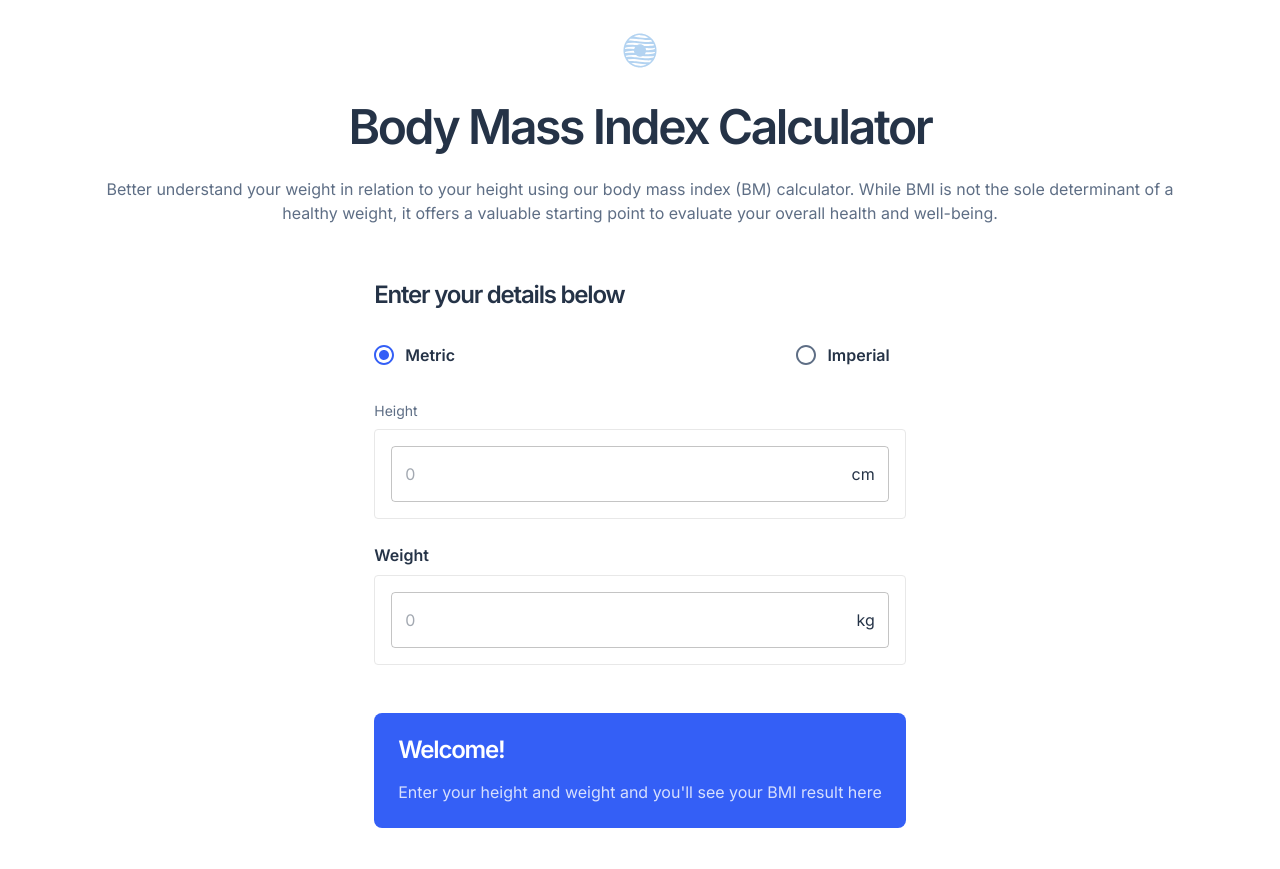
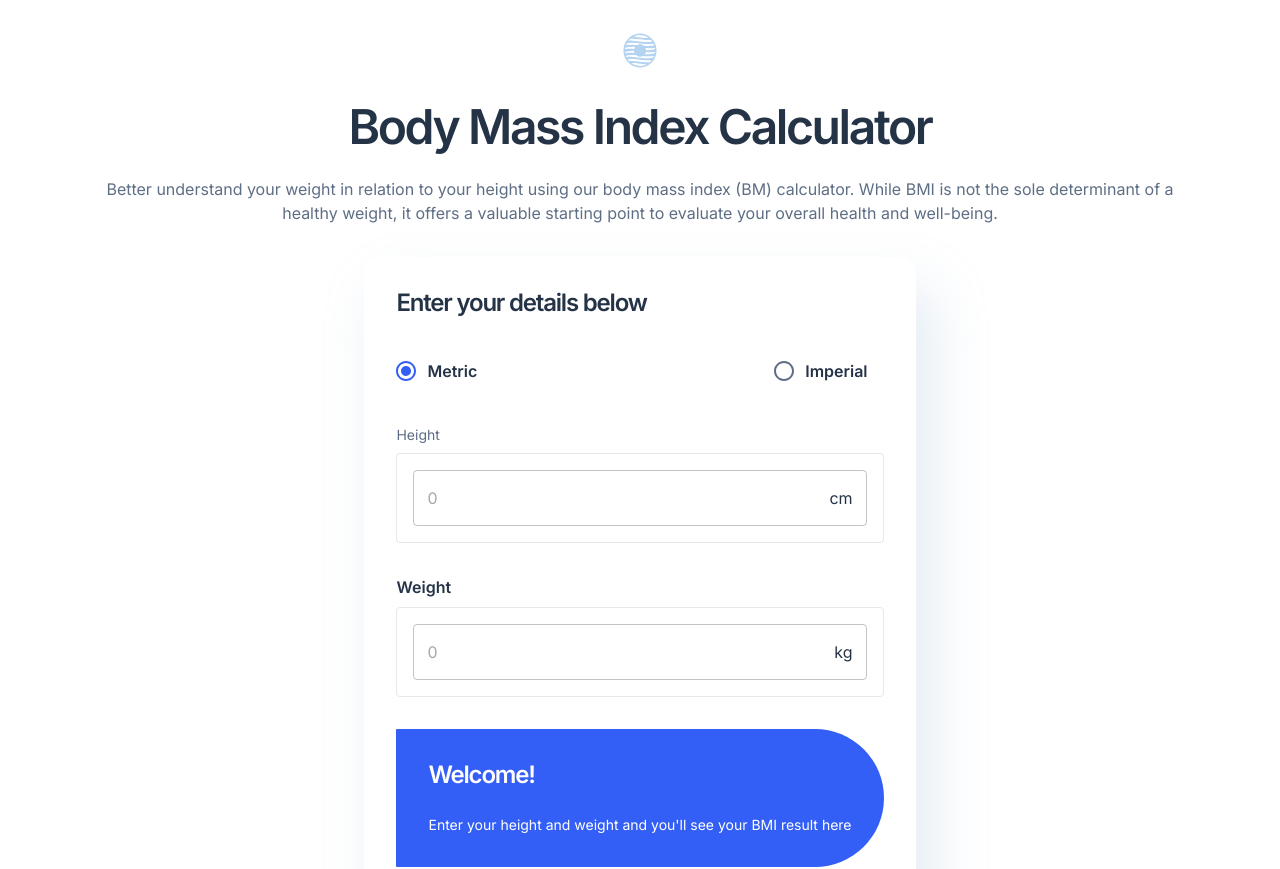
Before and after one commit to haipinggong/bmi-calculator, a React (Vite) app: page / in a window 1280 px wide. Shown: the top 869 px of the page. Built offline with nearby package versions, Linux system fonts and the light colour scheme.

Commit message:
Adjust Form styling

```diff
--- a/src/components/Hero/Form/Form.styles.ts
+++ b/src/components/Hero/Form/Form.styles.ts
@@ -1,13 +1,18 @@
 import type { SxProps, Theme } from "@mui/material";
 
 export const styles: Record<string, SxProps<Theme>> = {
-  formContainer: {
+  formContainer: (theme) => ({
     display: "flex",
     flexDirection: "column",
     gap: 3,
     padding: 3,
     borderRadius: 4,
-  },
+    boxShadow: "16px 32px 56px rgba(143, 174, 207, 0.25)",
+    [theme.breakpoints.up("sm")]: {
+      padding: 4,
+      gap: 4,
+    },
+  }),
   radioGroup: {
     display: "flex",
     gap: 3,
@@ -16,27 +21,16 @@ export const styles: Record<string, SxProps<Theme>> = {
   radioLabel: (theme) => ({
     fontWeight: theme.typography.fontWeightSemiBold,
   }),
-  resultSection: {
-    backgroundColor: "#345FF6",
-    borderRadius: 2,
-    padding: 3,
-    marginTop: 3,
-  },
-  resultTitle: {
-    color: "#fff",
-    fontFamily: "Inter",
-    fontSize: "24px",
-    fontWeight: 600,
-    lineHeight: "110%",
-    letterSpacing: "-1.2px",
-    marginBottom: 2,
-  },
-  resultDescription: {
-    color: "#fff",
-    fontFamily: "Inter",
-    fontSize: "16px",
-    fontWeight: 400,
-    lineHeight: "150%",
-    opacity: 0.8,
-  },
+  resultSection: (theme) => ({
+    backgroundColor: theme.palette.primary.main,
+    borderRadius: 4,
+    padding: 4,
+    gap: 3,
+    display: "flex",
+    flexDirection: "column",
+    [theme.breakpoints.up("sm")]: {
+      borderTopRightRadius: 999,
+      borderBottomRightRadius: 999,
+    },
+  }),
 };
--- a/src/components/Hero/Form/Form.tsx
+++ b/src/components/Hero/Form/Form.tsx
@@ -46,8 +46,10 @@ export const Form = () => {
       <WeightInput unit={unit} />
 
       <Box sx={styles.resultSection}>
-        <Typography sx={styles.resultTitle}>Welcome!</Typography>
-        <Typography sx={styles.resultDescription}>
+        <Typography variant="h4" component="h3" color="common.white">
+          Welcome!
+        </Typography>
+        <Typography variant="body2" color="common.white">
           Enter your height and weight and you'll see your BMI result here
         </Typography>
       </Box>
```
